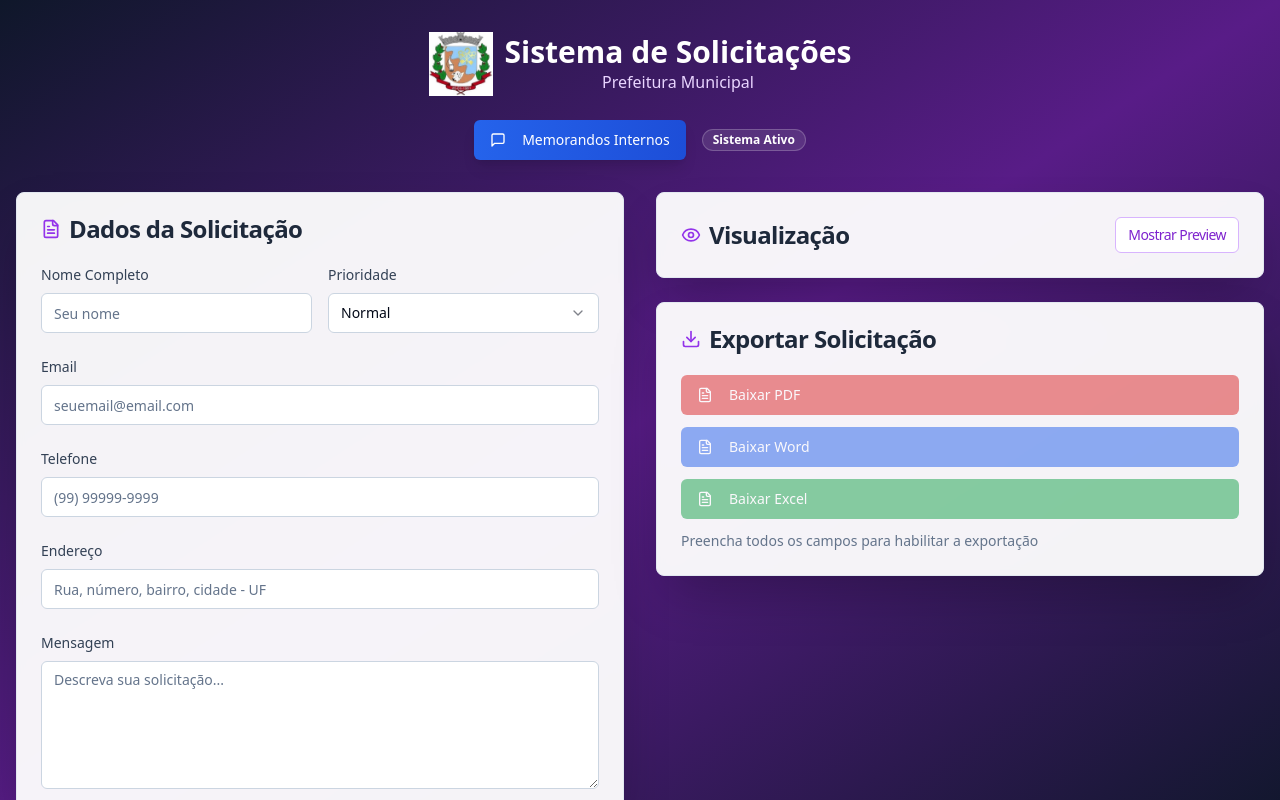
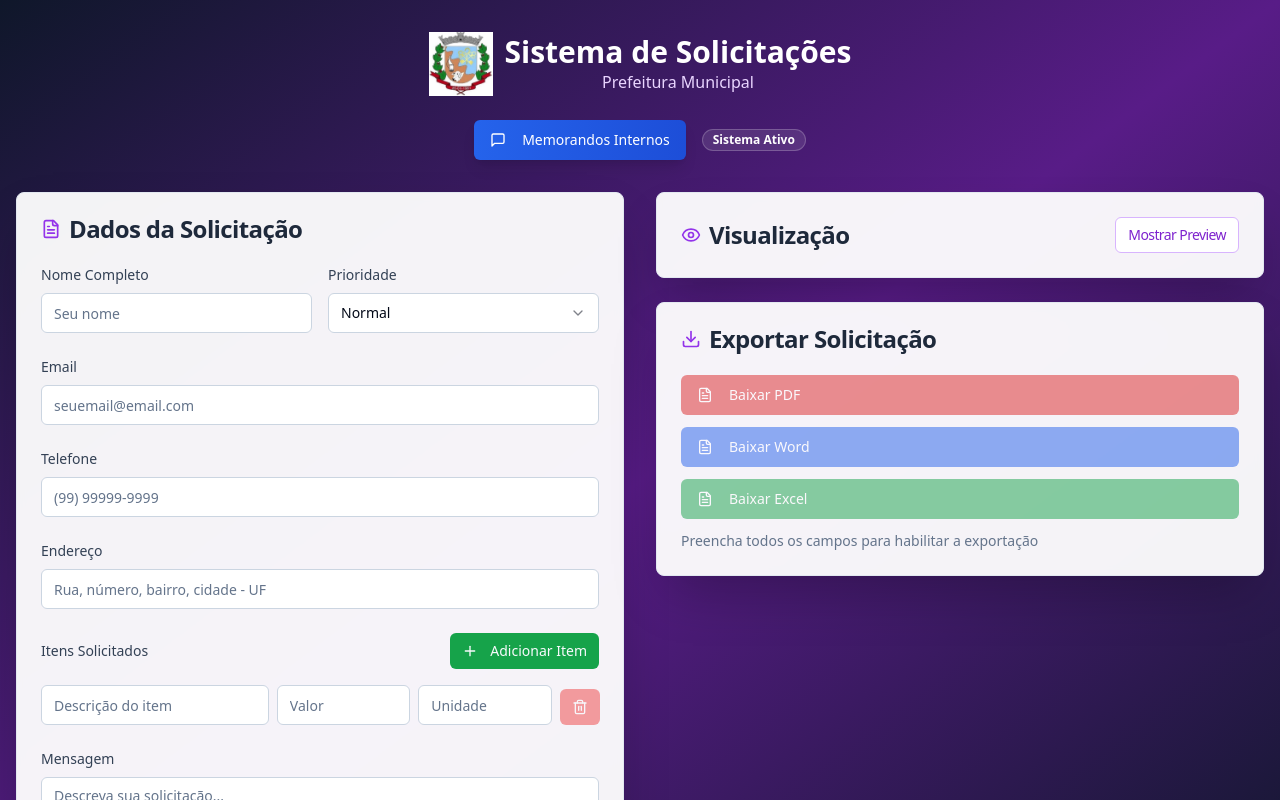
Before and after one commit to aajunior43/inaja-fornecimento-digital, a React (Vite) app: page / in a window 1280 px wide. Shown: the top 800 px of the page. Built offline with nearby package versions, Linux system fonts and the light colour scheme.

Commit message:
Fix: Restore item input fields in request form
The previous commit removed the item input fields (value, unit, etc.) from the service request form. This commit restores those fields to their previous state.

```diff
--- a/src/pages/Index.tsx
+++ b/src/pages/Index.tsx
@@ -1,3 +1,4 @@
+
 import React, { useState } from 'react';
 import { Button } from "@/components/ui/button";
 import { Input } from "@/components/ui/input";
@@ -6,11 +7,18 @@ import { Card, CardContent, CardHeader, CardTitle } from "@/components/ui/card";
 import { Badge } from "@/components/ui/badge";
 import { Separator } from "@/components/ui/separator";
 import { Select, SelectContent, SelectItem, SelectTrigger, SelectValue } from "@/components/ui/select";
-import { FileText, Download, Eye, Calendar, User, Mail, Phone, MapPin, MessageSquare } from 'lucide-react';
+import { FileText, Download, Eye, Calendar, User, Mail, Phone, MapPin, MessageSquare, Plus, Trash2 } from 'lucide-react';
 import { Link } from 'react-router-dom';
 import jsPDF from 'jspdf';
 import { saveAs } from 'file-saver';
 import * as XLSX from 'xlsx';
+
+interface Item {
+  id: number;
+  descricao: string;
+  valor: string;
+  unidade: string;
+}
 
 const Index = () => {
   const [formData, setFormData] = useState({
@@ -23,6 +31,10 @@ const Index = () => {
     prioridade: 'Normal'
   });
 
+  const [items, setItems] = useState<Item[]>([
+    { id: 1, descricao: '', valor: '', unidade: '' }
+  ]);
+
   const [showPreview, setShowPreview] = useState(false);
 
   const handleInputChange = (field: string, value: string) => {
@@ -30,6 +42,23 @@ const Index = () => {
       ...prev,
       [field]: value
     }));
+  };
+
+  const addItem = () => {
+    const newId = Math.max(...items.map(item => item.id), 0) + 1;
+    setItems([...items, { id: newId, descricao: '', valor: '', unidade: '' }]);
+  };
+
+  const removeItem = (id: number) => {
+    if (items.length > 1) {
+      setItems(items.filter(item => item.id !== id));
+    }
+  };
+
+  const updateItem = (id: number, field: keyof Item, value: string) => {
+    setItems(items.map(item =>
+      item.id === id ? { ...item, [field]: value } : item
+    ));
   };
 
   const getCurrentDate = () => {
@@ -119,6 +148,20 @@ const Index = () => {
     doc.text(`ENDEREÇO: ${formData.endereco}`, 20, yPosition);
     yPosition += lineHeight * 1.5;
 
+    // Itens solicitados
+    doc.setFont('helvetica', 'bold');
+    doc.text(`ITENS SOLICITADOS:`, 20, yPosition);
+    yPosition += lineHeight * 1.5;
+
+    doc.setFont('helvetica', 'normal');
+    items.forEach((item, index) => {
+      if (item.descricao) {
+        doc.text(`${index + 1}. ${item.descricao} - Valor: ${item.valor} - Unidade: ${item.unidade}`, 20, yPosition);
+        yPosition += lineHeight;
+      }
+    });
+    yPosition += lineHeight;
+
     doc.setFont('helvetica', 'bold');
     doc.text(`MENSAGEM:`, 20, yPosition);
     yPosition += lineHeight * 1.5;
@@ -141,6 +184,11 @@ const Index = () => {
   };
 
   const generateWord = () => {
+    const itemsText = items
+      .filter(item => item.descricao)
+      .map((item, index) => `${index + 1}. ${item.descricao} - Valor: ${item.valor} - Unidade: ${item.unidade}`)
+      .join('\n');
+
     const content = `
 PREFEITURA MUNICIPAL
 SECRETARIA DE ADMINISTRAÇÃO
@@ -156,6 +204,9 @@ NOME: ${formData.nome || 'N/A'}
 EMAIL: ${formData.email}
 TELEFONE: ${formData.telefone}
 ENDEREÇO: ${formData.endereco}
+
+ITENS SOLICITADOS:
+${itemsText}
 
 MENSAGEM:
 ${formData.mensagem}
@@ -186,11 +237,23 @@ Gerado em: ${new Date().toLocaleString('pt-BR')}
       ['Telefone', formData.telefone],
       ['Endereço', formData.endereco],
       [''],
+      ['Itens Solicitados'],
+      ['Item', 'Valor', 'Unidade']
+    ];
+
+    items.forEach((item, index) => {
+      if (item.descricao) {
+        data.push([item.descricao, item.valor, item.unidade]);
+      }
+    });
+
+    data.push(
+      [''],
       ['Mensagem', formData.mensagem],
       [''],
       ['Este documento foi gerado automaticamente pelo Sistema de Solicitações da Prefeitura Municipal'],
       ['Gerado em:', new Date().toLocaleString('pt-BR')]
-    ];
+    );
 
     const ws = XLSX.utils.aoa_to_sheet(data);
     const wb = XLSX.utils.book_new();
@@ -305,6 +368,66 @@ Gerado em: ${new Date().toLocaleString('pt-BR')}
                 />
               </div>
 
+              {/* Seção de Itens */}
+              <div>
+                <div className="flex items-center justify-between mb-4">
+                  <label className="text-sm font-medium text-slate-700">
+                    Itens Solicitados
+                  </label>
+                  <Button
+                    type="button"
+                    onClick={addItem}
+                    size="sm"
+                    className="bg-green-600 hover:bg-green-700"
+                  >
+                    <Plus className="w-4 h-4 mr-1" />
+                    Adicionar Item
+                  </Button>
+                </div>
+
+                <div className="space-y-3">
+                  {items.map((item, index) => (
+                    <div key={item.id} className="grid grid-cols-12 gap-2 items-end">
+                      <div className="col-span-5">
+                        <Input
+                          placeholder="Descrição do item"
+                          value={item.descricao}
+                          onChange={(e) => updateItem(item.id, 'descricao', e.target.value)}
+                          className="border-slate-300"
+                        />
+                      </div>
+                      <div className="col-span-3">
+                        <Input
+                          placeholder="Valor"
+                          value={item.valor}
+                          onChange={(e) => updateItem(item.id, 'valor', e.target.value)}
+                          className="border-slate-300"
+                        />
+                      </div>
+                      <div className="col-span-3">
+                        <Input
+                          placeholder="Unidade"
+                          value={item.unidade}
+                          onChange={(e) => updateItem(item.id, 'unidade', e.target.value)}
+                          className="border-slate-300"
+                        />
+                      </div>
+                      <div className="col-span-1">
+                        <Button
+                          type="button"
+                          onClick={() => removeItem(item.id)}
+                          size="sm"
+                          variant="destructive"
+                          disabled={items.length === 1}
+                        >
+                          <Trash2 className="w-4 h-4" />
+                        </Button>
+                      </div>
+                    </div>
+                  ))}
+                </div>
+              </div>
+
               <div>
                 <label className="text-sm font-medium text-slate-700 mb-2 block">
                   Mensagem
@@ -374,6 +497,24 @@ Gerado em: ${new Date().toLocaleString('pt-BR')}
                     </div>
 
                     <div className="mb-4">
+                      <p><strong>ITENS SOLICITADOS:</strong></p>
+                      {items.filter(item => item.descricao).length > 0 ? (
+                        <ul className="list-decimal list-inside mt-2">
+                          {items
+                            .filter(item => item.descricao)
+                            .map((item, index) => (
+                              <li key={item.id} className="mb-1">
+                                {item.descricao} - Valor: {item.valor} - Unidade: {item.unidade}
+                              </li>
+                            ))}
+                        </ul>
+                      ) : (
+                        <p className="text-gray-400">Nenhum item adicionado</p>
+                      )}
+                    </div>
+
+                    <div className="mb-4">
+                      <p><strong>MENSAGEM:</strong></p>
                       <p className="whitespace-pre-wrap">{formData.mensagem || 'Mensagem do solicitante...'}</p>
                     </div>
                   </div>
```
